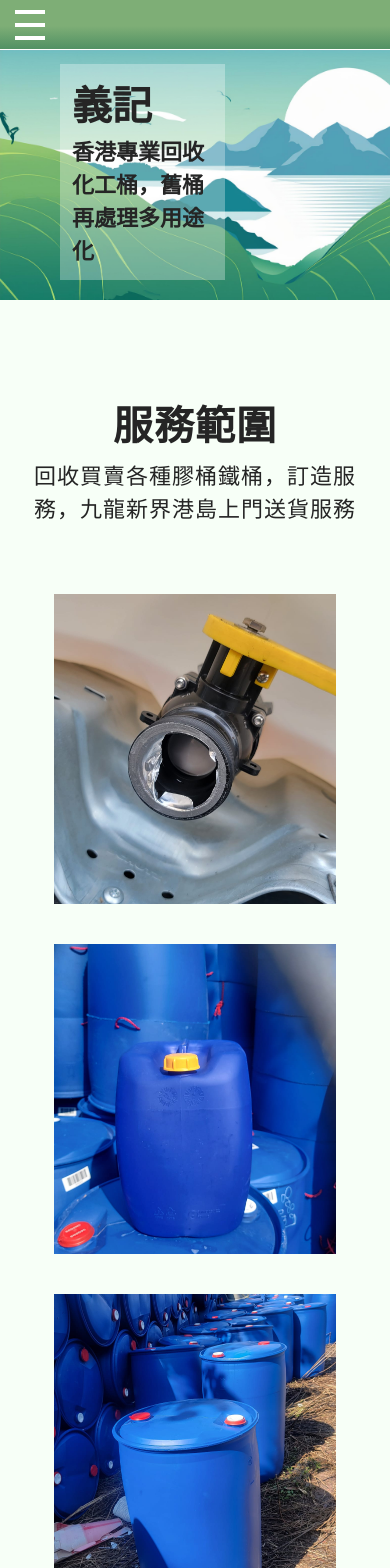
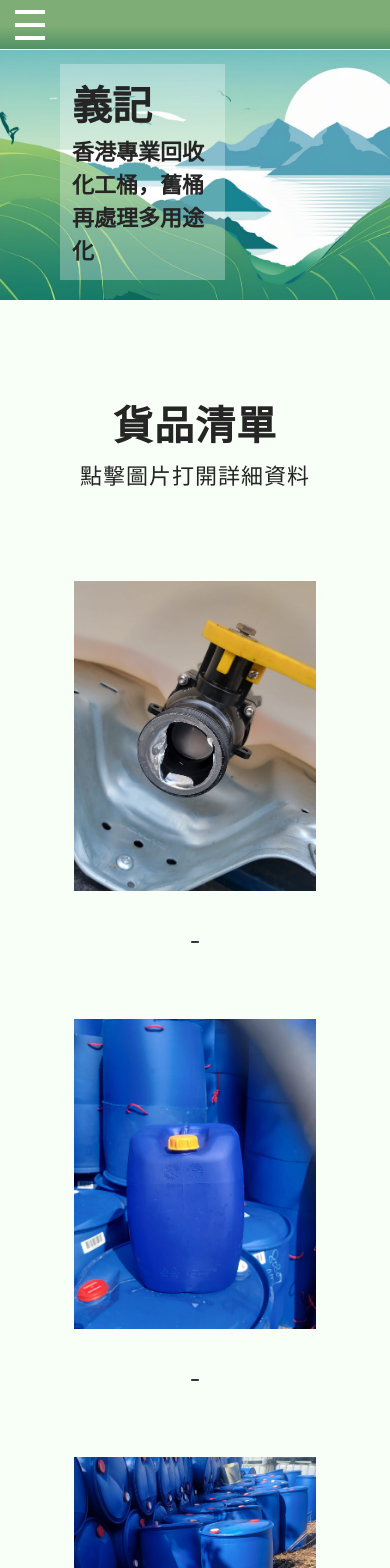
Before and after one commit to ivonvk/yeekee-2024, a Next.js app: page /homepage in a window 390 px wide. Shown: the top 1568 px of the page. Built offline with nearby package versions, Linux system fonts and the light colour scheme; a web font is replaced by a local one.

Commit message:
add content

```diff
--- a/src/components/Section/Home/ItemList/ItemListSection.module.scss
+++ b/src/components/Section/Home/ItemList/ItemListSection.module.scss
@@ -36,9 +36,8 @@
 .img{
   display: flex;
   flex-direction: column;
+  width:  100%;
   height: 350px;
-  width:  40%;
-  padding: 20px;
   object-fit: cover;
   cursor: pointer;
 }
@@ -55,6 +54,18 @@
   margin-right: 10px;
 
 
+}
+.imgBox{
+  width:  40%;
+
+  padding: 20px;
+  display: flex;
+  flex-direction: column;
+}
+.text{
+  font-size: 24px;
+  margin-top: 12px;
+  color:"#252525"
 }
 @media screen and (max-width: 997px) {
 
@@ -102,4 +113,12 @@
     padding: 20px;
     object-fit: cover;
   }
+  .imgBox{
+    width:  100%;
+
+
+    padding: 20px;
+    display: flex;
+    flex-direction: column;
+  }
 }
--- a/src/components/Section/Home/ItemList/ItemListSection.tsx
+++ b/src/components/Section/Home/ItemList/ItemListSection.tsx
@@ -1,10 +1,11 @@
-import React, { useEffect } from "react";
+import React, { useEffect, useState } from "react";
 import styles from "../../SectionCommon.module.scss";
 import sectionStyles from "./ItemListSection.module.scss";
 import InnerSection from "../../InnerSection";
 import { useTranslation } from "react-i18next";
 import items_array from "../../../../assets/items/items_array";
 import { useRouter } from "next/router";
+import ItemModel from "../../../../types/model/ItemModel";
 
 interface ItemListSectionProps {}
 
@@ -12,6 +13,7 @@ const ItemListSection: React.FC<ItemListSectionProps> = ({}) => {
   const { t } = useTranslation();
   const router = useRouter();
   const { locale } = useRouter();
+
   const renderItemArray = () => {
     var array = [] as any[];
     var items = [] as any[];
@@ -26,6 +28,7 @@ const ItemListSection: React.FC<ItemListSectionProps> = ({}) => {
     items_array.map(async (item, index) => {
       if (index % 3 === 2 || index === items_array.length - 1) {
         items.push(
+          <div className={sectionStyles.imgBox}>
           <img
             alt={item}
             onClick={() => {
@@ -35,6 +38,8 @@ const ItemListSection: React.FC<ItemListSectionProps> = ({}) => {
             className={sectionStyles.img}
             key={index}
           ></img>
+          <div className={sectionStyles.text}>{new ItemModel({ ...items.find((x) => x?.id?.includes(getId(item) as any)) }).name_zh??"-"}</div>
+          </div>
         );
 
         array.push(
@@ -45,6 +50,7 @@ const ItemListSection: React.FC<ItemListSectionProps> = ({}) => {
         items = [];
       } else {
         items.push(
+          <div className={sectionStyles.imgBox}>
           <img
           alt={item}
             onClick={() => {
@@ -54,6 +60,8 @@ const ItemListSection: React.FC<ItemListSectionProps> = ({}) => {
             className={sectionStyles.img}
             key={index}
           ></img>
+          <div className={sectionStyles.text}>{new ItemModel({ ...items.find((x) => x?.id?.includes(getId(item) as any)) }).name_zh??"-"}</div>
+          </div>
         );
       }
     });
--- a/src/components/Section/Home/ItemList/ItemPage/ItemPageSection.tsx
+++ b/src/components/Section/Home/ItemList/ItemPage/ItemPageSection.tsx
@@ -118,12 +118,16 @@ const ItemPageSection: React.FC<ItemPageSectionProps> = ({}) => {
               </div>
               <CommonLabel text={targetItem.name_zh ?? "-"} />
             </div>
+
             <div className={sectionStyles.row}>
               <div className={sectionStyles.label}>
                 <CommonLabel text={t(`label.description`)} />
               </div>
               <CommonLabel text={targetItem.name_zh ?? "-"} />
             </div>
+              {/* <div className={sectionStyles.labelClick}>
+                {t(`label.askItem`)}
+            </div> */}
             {/* <div className={sectionStyles.row}>
              {targetItem?.other_ids?.split(',')?.map((x)=>{
               return <img alt={x}className={styles.smallImg} src={renderImgById(x)}></img>
--- a/src/translations/zh-HK.json
+++ b/src/translations/zh-HK.json
@@ -9,8 +9,8 @@
 "menu.contact_us": "聯絡我們",
 "menu.about_us": "關於我們",
 
-"homepage.service":"服務範圍",
-"homepage.service.shortDescription":"回收買賣各種膠桶鐵桶，訂造服務，九龍新界港島上門送貨服務",
+"homepage.service":"貨品清單",
+"homepage.service.shortDescription":"點擊圖片打開詳細資料",
 
 "service.product_list": "貨品清單",
 "product_list.shortDescription":"回收買賣各種膠桶鐵桶",
@@ -41,5 +41,6 @@
 "label.name":"貨品名稱: ",
 "label.description":"貨品描述:",
 "label.otherImgs":"有關貨品:",
-"label.backHomepage":"返回主頁"
+"label.backHomepage":"返回主頁",
+"label.askItem":"點擊我諮詢貨品"
 }
```
Also changed, not shown: src/components/Section/Home/ItemList/ItemPage/ItemPageSection.module.scss (+16 -1 lines).
